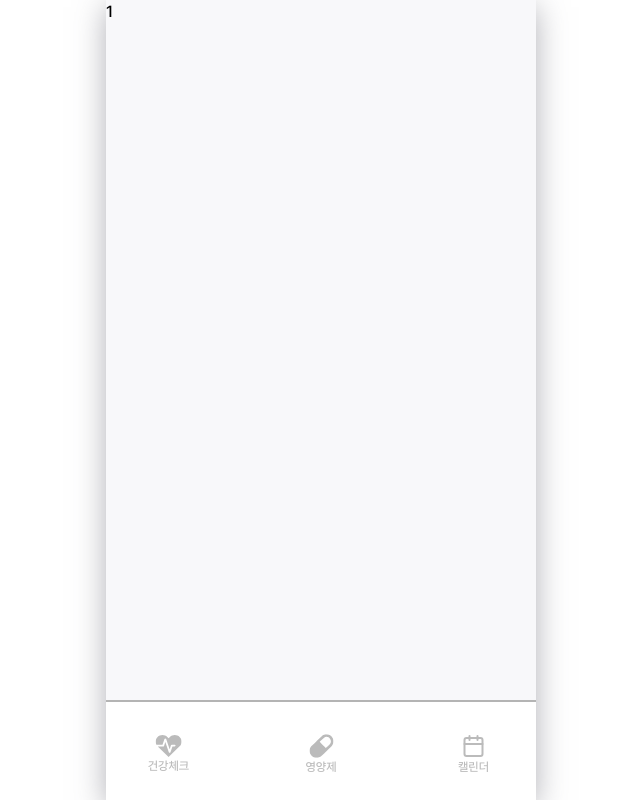
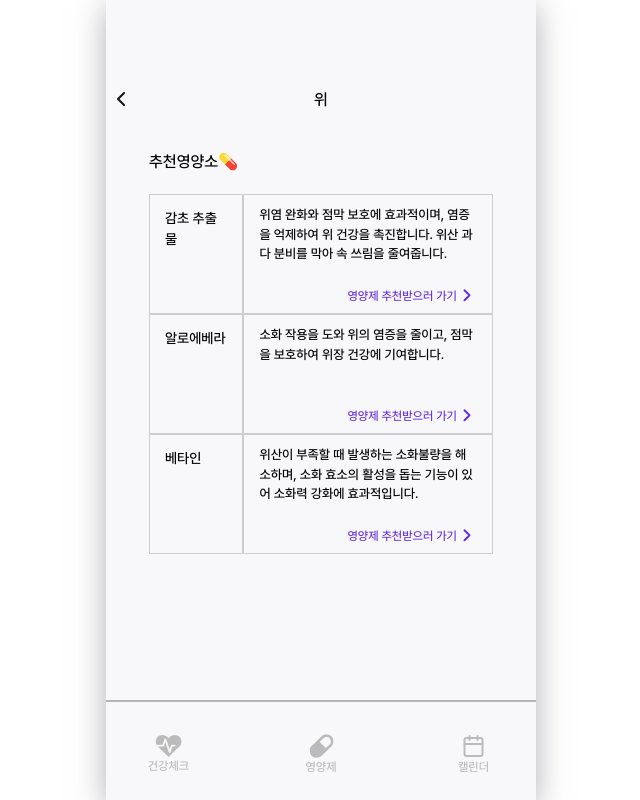
Before and after one commit to yongchane/Nutritional-supplements-project, a React (Create React App) app in the folder Nutritional_project/: page /record/1 in a window 1280 px wide. Shown: the whole page, without its empty margins (319-959 px from the left). Built offline with nearby package versions, Linux system fonts and the light colour scheme.

Commit message:
찾기, 최근검색어 작업 완료

```diff
--- /dev/null
+++ b/Nutritional_project/src/api/Search.js
@@ -0,0 +1,7 @@
+import { create } from "zustand";
+const useSearchStore = create((set) => ({
+  search: "",
+  setSearch: (search) => set({ search }),
+}));
+
+export default useSearchStore;
--- a/Nutritional_project/src/layout/Layout.jsx
+++ b/Nutritional_project/src/layout/Layout.jsx
@@ -24,7 +24,7 @@
 
   return (
     <>
-      <div className={`content-container ${showActive ? "active" : ""}`}>
+      <div className={`content-container${showActive ? "active" : ""}`}>
         <Outlet />
       </div>
       {/* showFooter가 true일 때만 Footer 렌더링 */}
--- a/Nutritional_project/src/page/login/Login.jsx
+++ b/Nutritional_project/src/page/login/Login.jsx
@@ -61,7 +61,7 @@
 export default Login;
 const LoginContainer = styled.div`
   width: 100%;
-  height: 100vh;
+  height: 100%;
   display: flex;
   flex-direction: column;
   justify-content: center;
--- a/Nutritional_project/src/page/record/component/RecordDetail.jsx
+++ b/Nutritional_project/src/page/record/component/RecordDetail.jsx
@@ -1,27 +1,101 @@
 import React from "react";
 // import { useQuery } from "@tanstack/react-query";
-import { useParams } from "react-router-dom";
-
+import { useParams, useNavigate } from "react-router-dom";
+import nutrition from "../../../api/mock/nutrition.json"; // JSON 데이터 가져오기
+import styled from "styled-components";
+import BackHeader from "../../BackHeader";
+import { ReactComponent as Next } from "../../../assets/record/go.svg";
 const RecordDetail = () => {
+  const navigate = useNavigate();
   const { item } = useParams();
-  console.log(item);
-
-  //   const { data, error, isLoading } = useQuery({
-  //     queryKey: ["itemData", item],
-  //     queryFn: () => fetch(`/api/data/${item}`).then((res) => res.json()),
-  //     enabled: !!item,
-  //   });
-
-  //   if (isLoading) return <div>로딩 중...</div>;
-  //   if (error) return <div>오류 발생: {error.message}</div>;
+  const categoryIndex = parseInt(item); // 전달된 index를 정수로 변환
+  const selectedNutrition = nutrition[categoryIndex]; // 해당 카테고리 데이터 가져오기
+  console.log("selectedNutrition", selectedNutrition.content.name);
+  const list = Array.isArray(selectedNutrition.content)
+    ? selectedNutrition.content
+    : Object.values(selectedNutrition.content); // 객체의 값을 배열로 변환
 
   return (
-    <div>
-      <h2>{item}</h2>
-      {/* <p>{data.description}</p> */}
-      {/* 추가적인 데이터 표시 */}
-    </div>
+    <Container>
+      <Back>
+        <BackHeader title={selectedNutrition.catergory} back={"/record"} />
+      </Back>
+      <ContentContainer>
+        <ContentTitle> 추천영양소💊</ContentTitle>
+        <Content>
+          {list.map((content, index) => (
+            <ListContainer>
+              <ListName key={index}>{content.name}</ListName>
+              <ListDetail key={index}>
+                {content.detail}
+                <Btn onClick={() => navigate("/chat")}>
+                  영양제 추천받으러 가기
+                  <Next />
+                </Btn>
+              </ListDetail>
+            </ListContainer>
+          ))}
+        </Content>
+        {/* name과 detail 렌더링 */}
+      </ContentContainer>
+    </Container>
   );
 };
 
 export default RecordDetail;
+
+const Container = styled.div`
+  width: 100%;
+  height: 100%;
+`;
+const ContentTitle = styled.div`
+  width: 100%;
+  /* height: 49px; */
+`;
+const Back = styled.div``;
+const Content = styled.div`
+  margin-top: 20px;
+`;
+const ContentContainer = styled.div`
+  width: 80%;
+  margin: 0 auto;
+  padding-top: 75px;
+`;
+const ListContainer = styled.div`
+  display: flex;
+  /* justify-content: space-between; */
+`;
+const ListName = styled.div`
+  display: flex;
+  width: 96px;
+  height: 120px;
+  padding: 13px 15px 10px 15px;
+  align-items: flex-start;
+  gap: 10px;
+  font-size: 14px;
+  border: 1px solid #cdcdcd;
+`;
+const ListDetail = styled.div`
+  display: flex;
+  width: 255px;
+  height: 120px;
+  padding: 10px 15px;
+  flex-direction: column;
+
+  align-items: flex-end;
+  gap: 10px;
+  border: 1px solid #cdcdcd;
+  font-size: 13px;
+`;
+const Btn = styled.button`
+  color: #6832e2;
+  display: flex;
+  position: absolute;
+  padding-top: 80px;
+  align-items: center;
+  font-size: 12px;
+  font-style: normal;
+  font-weight: 500;
+  line-height: 18px; /* 150% */
+  text-transform: uppercase;
+`;
--- a/Nutritional_project/src/page/record/component/Search.jsx
+++ b/Nutritional_project/src/page/record/component/Search.jsx
@@ -1,11 +1,31 @@
-import React from "react";
+import React, { useState } from "react";
 import styled from "styled-components";
 import { ReactComponent as SearchBtn } from "../../../assets/record/srcbtn.svg";
+
+import useSearchStore from "../../../api/Search.js";
 const Search = () => {
+  const [input, setInput] = useState("");
+  const { search, setSearch } = useSearchStore();
+
+  const InputChange = (e) => {
+    const { id, value } = e.target;
+    setInput(value); //zustand에 저장
+    console.log("input", input, id);
+  };
+
+  const clickHandler = () => {
+    setSearch(input);
+  };
+
+  console.log("search", search);
   return (
     <Container>
-      <SearchInput placeholder="영양제 혹은 건강 상태를 검색하면 관련 영양제를 추천" />
-      <SearchIcon>
+      <SearchInput
+        category="search"
+        onChange={InputChange}
+        placeholder="영양제 혹은 건강 상태를 검색하면 관련 영양제를 추천"
+      />
+      <SearchIcon onClick={clickHandler}>
         <SearchBtn />
       </SearchIcon>
     </Container>
@@ -20,6 +40,7 @@
   width: 100%;
   font-size: 14px;
   align-items: center;
+  background: #f8f8fa;
 `;
 const Container = styled.div`
   border-radius: 50px;
--- a/Nutritional_project/src/page/record/index.jsx
+++ b/Nutritional_project/src/page/record/index.jsx
@@ -3,12 +3,21 @@
 import Search from "./component/Search";
 import { useNutritionStore } from "../../api/GetData";
 import { useNavigate } from "react-router-dom";
-
+import useSearchStore from "../../api/Search.js";
+import { useEffect, useState } from "react";
+import { ReactComponent as Delete } from "../../assets/record/delete.svg";
 const Record = () => {
+  const { search } = useSearchStore();
   const { name, content, catergory } = useNutritionStore();
   const navigate = useNavigate();
-  console.log("정보 확인", name, content, catergory);
+  const [searchList, setSearchList] = useState([]);
 
+  useEffect(() => {
+    if (search) {
+      setSearchList((prev) => [...prev, search]);
+    }
+    console.log("내용확인", searchList);
+  }, [search]);
   return (
     <Container>
       <Header>
@@ -16,13 +25,25 @@
       </Header>
       <Content>
         <Recent>최근검색어</Recent>
-        <RecordList></RecordList>
+        <RecordList>
+          {searchList.length > 0 &&
+            searchList.map((item, index) => (
+              <RecordItem key={index}>
+                {item}
+                <Delete
+                  onClick={() => {
+                    setSearchList((prev) => prev.filter((_, i) => i !== index));
+                  }}
+                />
+              </RecordItem>
+            ))}
+        </RecordList>
         <Category>카테고리</Category>
         <CategoryList>
-          {catergory.map((item) => (
+          {catergory.map((item, index) => (
             <CategoryItem
               key={item}
-              onClick={() => navigate(`/record/${item}`)}
+              onClick={() => navigate(`/record/${index}`)}
             >
               {item}
             </CategoryItem>
@@ -37,6 +58,7 @@
 
 const Container = styled.div`
   width: 100%;
+  height: 100%;
   margin-bottom: 20px;
 `;
 const Header = styled.div`
@@ -55,6 +77,21 @@
 const RecordList = styled.div`
   width: 100%;
   height: 50px;
+  display: flex;
+  gap: 10px;
+`;
+const RecordItem = styled.div`
+  margin-top: 18px;
+  display: inline-flex;
+  width: fit-content;
+  padding: 5px 10px;
+  justify-content: center;
+  align-items: center;
+
+  border-radius: 30px;
+  border: 1px solid #6832e2;
+  color: #6832e2;
+  font-size: 15px;
 `;
 const Category = styled.div`
   margin-top: 20px;
@@ -63,6 +100,8 @@
 const CategoryList = styled.div`
   display: flex;
   flex-direction: column;
+  overflow-y: scroll;
+  height: 80vh;
 `;
 const CategoryItem = styled.div`
   margin-top: 18px;
--- a/Nutritional_project/src/scss/components/_footer.scss
+++ b/Nutritional_project/src/scss/components/_footer.scss
@@ -3,6 +3,7 @@
   bottom: 0;
   height: 100px;
   width: 100%;
+  background: #f8f8fa;
   box-sizing: border-box;
   border-top: 2px solid #b4b4b4;
   z-index: 10px;
```
Also changed, not shown: Nutritional_project/src/assets/record/delete.svg (added), Nutritional_project/src/assets/record/go.svg (added).
